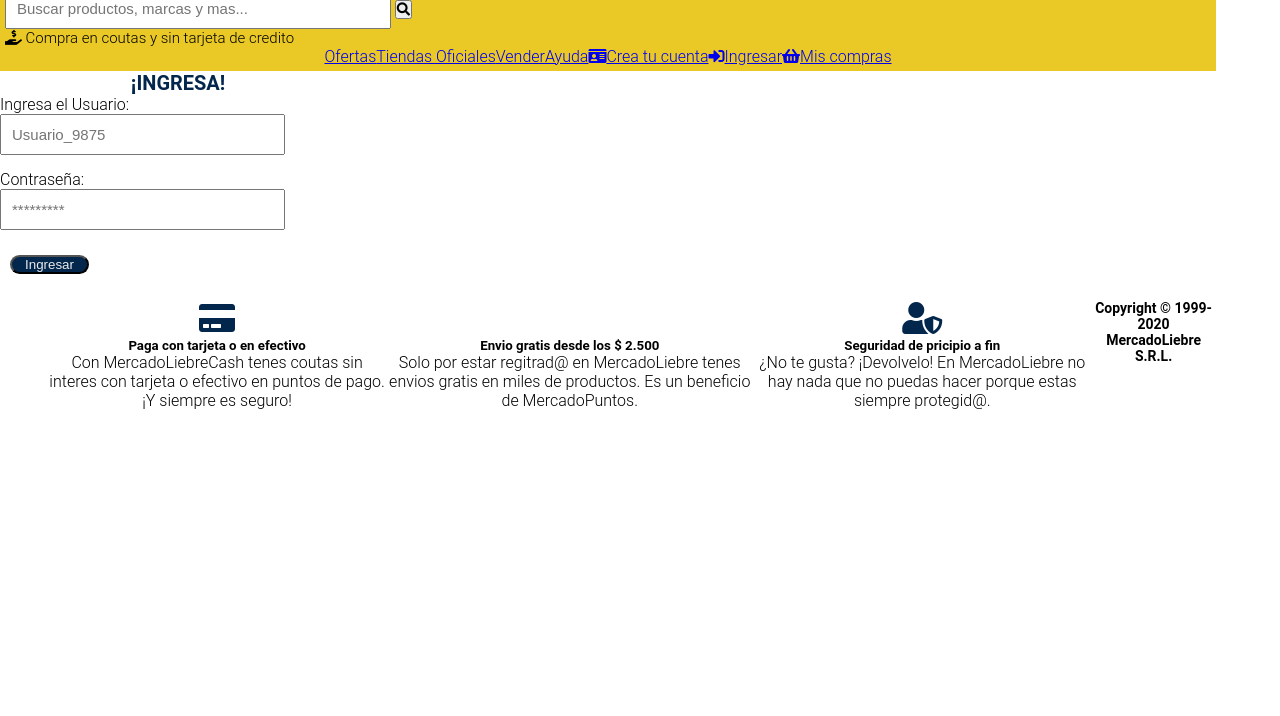
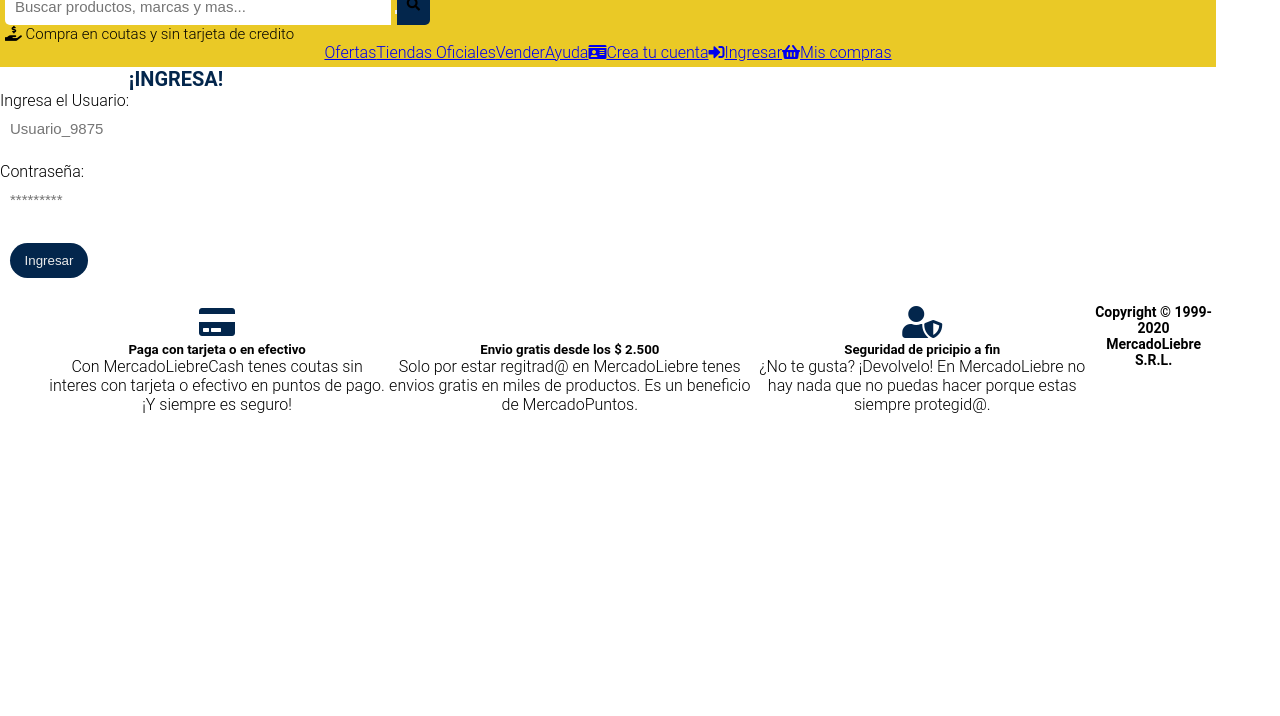
Before and after one commit to Maria-Vedia/MercadoLiebre, a website: page views/login.html in a window 1280 px wide. Shown: the part 84-800 px from the top of the page. Drawn offline with Linux system fonts and the light colour scheme; files that its build step writes are made by us from their sources; files whose address does not match are found by name.

Commit message:
cambios en css, header de login, index,register

```diff
--- a/app.js
+++ b/app.js
@@ -23,6 +23,3 @@
 app.listen(3001, () => {
     console.log('Servidor andando');
 });
-
-const port = process.env.PORT || 3001;
-app.listen(port,()=>console.log('Servidor corriendo en el puerto $(port)'));
--- a/public/CSS/login.css
+++ b/public/CSS/login.css
@@ -4,13 +4,7 @@
     padding: 0px;
     box-sizing: border-box;
 }
-/*paleta de colores
-Amarillo: #EAC926;
-Azul: #03264C;
-Celeste: #1259c3;
-Gris oscuro: #666;
-Gris claro: #ebebeb;
-Verde: #39b54a;*/
+
 
 /*-------body-----*/
 body {
@@ -21,6 +15,7 @@
     margin-bottom: 1px;
     justify-content:center;
 }
+
 /*-------header-----*/
 
 header {
@@ -42,10 +37,48 @@
    }
 
 #logo {
-    width: 90%;
+    width: 100%;
     cursor: pointer;
 }
-/*-------css contenedor ----*/
+
+.buscador {
+    position: relative;
+
+}
+
+#barra-buscador{
+    flex-direction: row;
+}
+
+input{
+    border: 0;
+    padding-right: 35px;
+    padding: 10px;
+    outline: none;
+    border-radius: 5px 0 0 5px ;
+}
+
+#boton{
+    background-color: #03264C;
+    padding: 10px 10px;
+    position: absolute;
+    border: 0;
+    top: 0;
+    bottom: 0;
+    right: -1;
+    border-radius:0 5px 5px 0;
+    border-style: solid;
+    cursor: pointer;
+}
+
+.formas-de-pago {
+    font-size: 14px;
+}
+
+.navegadores {
+    display:none;
+    justify-content: space-around;
+}
 
 .burger-menu  {
     display: flex;
@@ -62,20 +95,7 @@
     padding: 10px;
     width: 30px;
     cursor: pointer;
-
-
 }
-
-
-#barra-buscador{
-    flex-direction: row;
-}
-
-.navegadores {
-    display:none;
-    justify-content: space-around;
-}
-
 
 /*-------main-----*/
 .titulo {
@@ -94,7 +114,6 @@
     background-color: #ebebeb;
 
     padding: 10px;
-
 }
 
 h1 {
@@ -131,9 +150,6 @@
     color: #ebebeb;
     border-radius: 2em;
 }
-
-
-
 
 /*-------footer-----*/
 
--- a/public/CSS/register.css
+++ b/public/CSS/register.css
@@ -28,7 +28,6 @@
 }
 
 .contenedor-encabezado {
-
     justify-content: center;
     flex-direction: column;
     align-items: center;
@@ -39,7 +38,46 @@
     width: 90%;
     cursor: pointer;
 }
-/*-------css contenedor ----*/
+
+.buscador {
+    position: relative;
+
+}
+
+#barra-buscador{
+    flex-direction: row;
+}
+
+input{
+    border: 0;
+    padding-right: 35px;
+    padding: 10px;
+    outline: none;
+    border-radius: 5px 0 0 5px ;
+}
+
+#boton{
+
+    background-color: #03264C;
+    padding: 10px 10px;
+    border: 0;
+    top: 0;
+    bottom: 0;
+    right: -1;
+    border-radius:0 5px 5px 0;
+    border-style: solid;
+    cursor: pointer;
+}
+
+.formas-de-pago {
+    font-size: 14px;
+}
+
+.navegadores {
+    display:none;
+    justify-content: space-around;
+}
+
 
 .burger-menu  {
     display: flex;
@@ -60,37 +98,8 @@
 
 }
 
-#barra-buscador{
-    flex-direction: row;
-}
+/*-------main-----*/
 
-input{
-    border: 0;
-    padding-right: 35px;
-    padding: 10px;
-    outline: none;
-    border-radius: 5px 0 0 5px ;
-}
-
-#boton{
-
-    background-color: #03264C;
-    padding: 10px 10px;
-
-    border: 0;
-    top: 0;
-    bottom: 0;
-    right: -1;
-    border-radius:0 5px 5px 0;
-    border-style: solid;
-    cursor: pointer;
-}
-
-.navegadores {
-    display:none;
-    justify-content: space-around;
-}
-/*-------main-----*/
 main {
     width: 100%;
     background-color: #fff;
--- a/public/CSS/style.css
+++ b/public/CSS/style.css
@@ -1,3 +1,10 @@
+/*paleta de colores
+Amarillo: #EAC926;
+Azul: #03264C;
+Celeste: #1259c3;
+Gris oscuro: #666;
+Gris claro: #ebebeb;
+Verde: #39b54a;*/
 
 * {
     margin: 0px;
@@ -5,13 +12,7 @@
     box-sizing: border-box;
 }
 
-/*paleta de colores
-Amarillo: #EAC926;
-Azul: #03264C;
-Celeste: #1259c3;
-Gris oscuro: #666;
-Gris claro: #ebebeb;
-Verde: #39b54a;*/
+
 
 /*-------body-----*/
 body {
@@ -48,13 +49,13 @@
  background-position: center;
 }
 
-#logo, .buscador {
-    width: 50%;
-}
-
 .buscador {
  position: relative;
 
+}
+
+#barra-buscador{
+    flex-direction: row;
 }
 
 input{
@@ -109,24 +110,9 @@
     padding: 10px;
     width: 30px;
     cursor: pointer;
-
-
-}
-
-#barra-buscador{
-    flex-direction: row;
-}
-
-input{
-    border: 0;
-    padding-right: 35px;
-    padding: 10px;
-    outline: none;
-    border-radius: 5px 0 0 5px ;
 }
 
 /*----banner----*/
-
 
 #img-ban {
    width: 100%;
```
Lines whose indentation alone changed are shown as unchanged.
